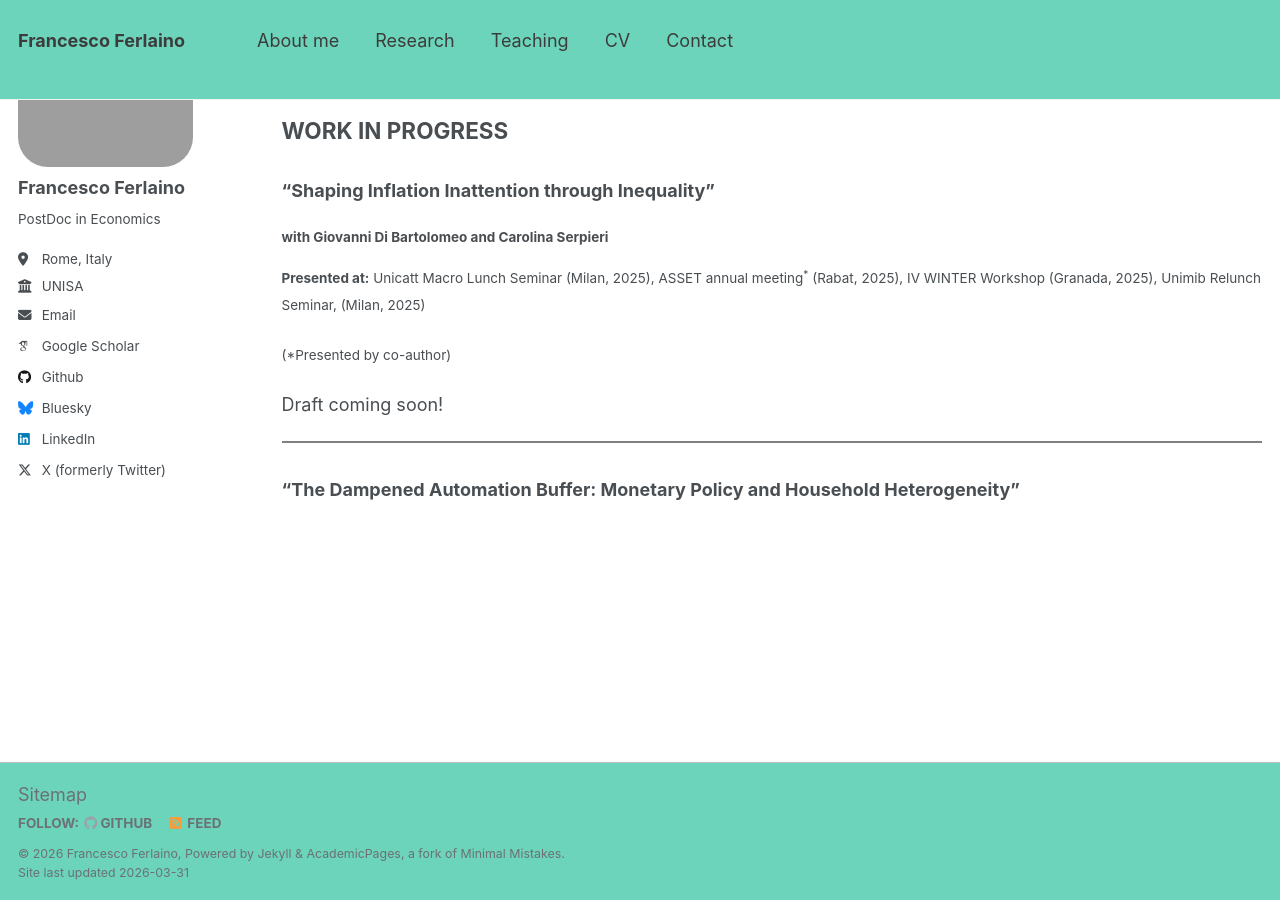
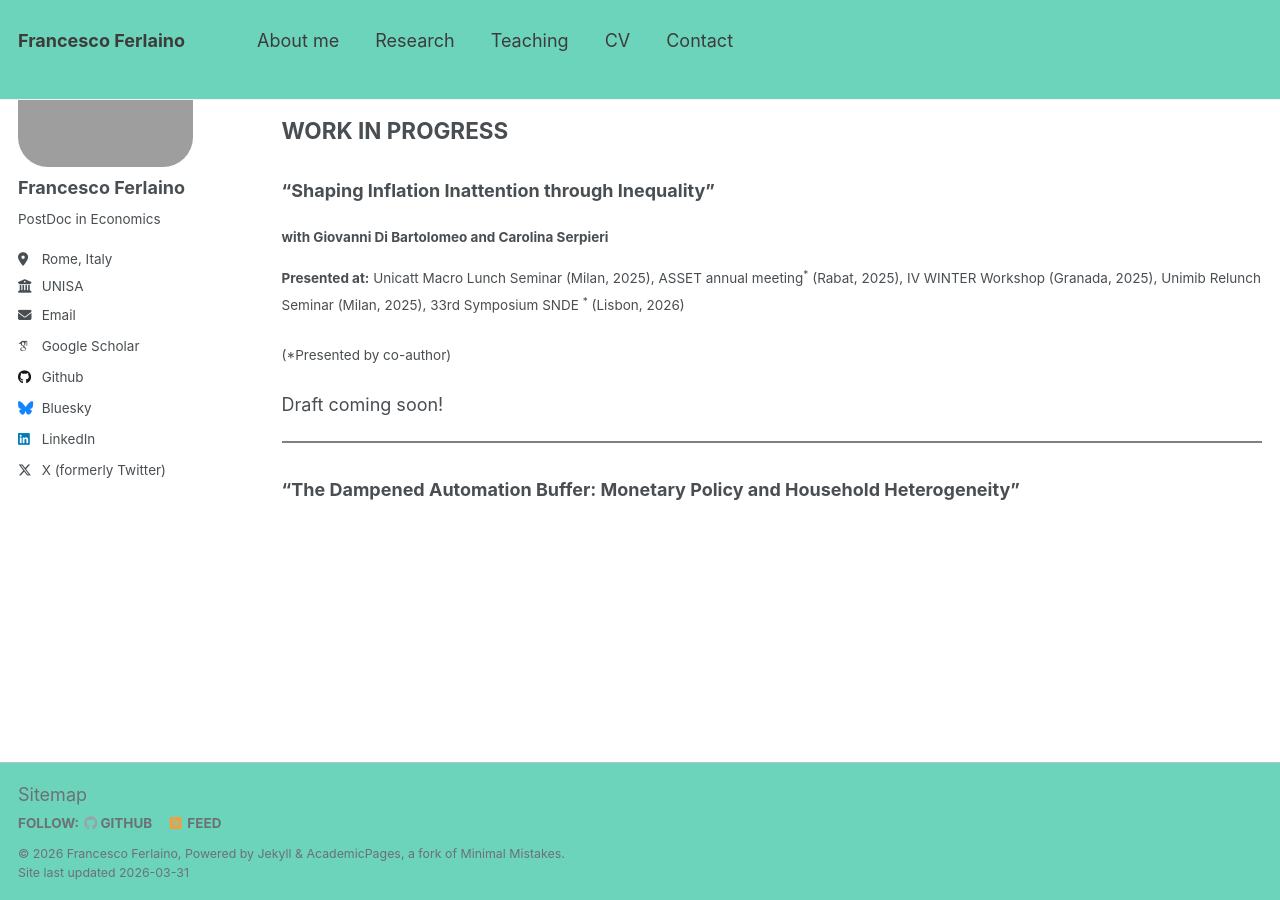
Before and after one commit to fraferla/fraferla.github.io, a Jekyll site: the page built from _pages/research.md, in a window 1280 px wide and 900 px high, scrolled down 1191 px. Built offline with Jekyll 4.4.1, drawn with Linux system fonts in a browser that asks for light colours; some web fonts are replaced.

Commit message:
Update research.md

```diff
--- a/_pages/research.md
+++ b/_pages/research.md
@@ -49,7 +49,7 @@ Does the location of financial frictions significantly change the distributional
 
 #### with Giovanni Di Bartolomeo and Carolina Serpieri
 
-<small>**Presented at:** Unicatt Macro Lunch Seminar (Milan, 2025), ASSET annual meeting<sup>*</sup> (Rabat, 2025), IV WINTER Workshop (Granada, 2025), Unimib Relunch Seminar, (Milan, 2025) <small>
+<small>**Presented at:** Unicatt Macro Lunch Seminar (Milan, 2025), ASSET annual meeting<sup>*</sup> (Rabat, 2025), IV WINTER Workshop (Granada, 2025), Unimib Relunch Seminar (Milan, 2025), 33rd Symposium SNDE <sup>*</sup> (Lisbon, 2026) <small>
 
 <small>(*Presented by co-author)<small>
 
```
